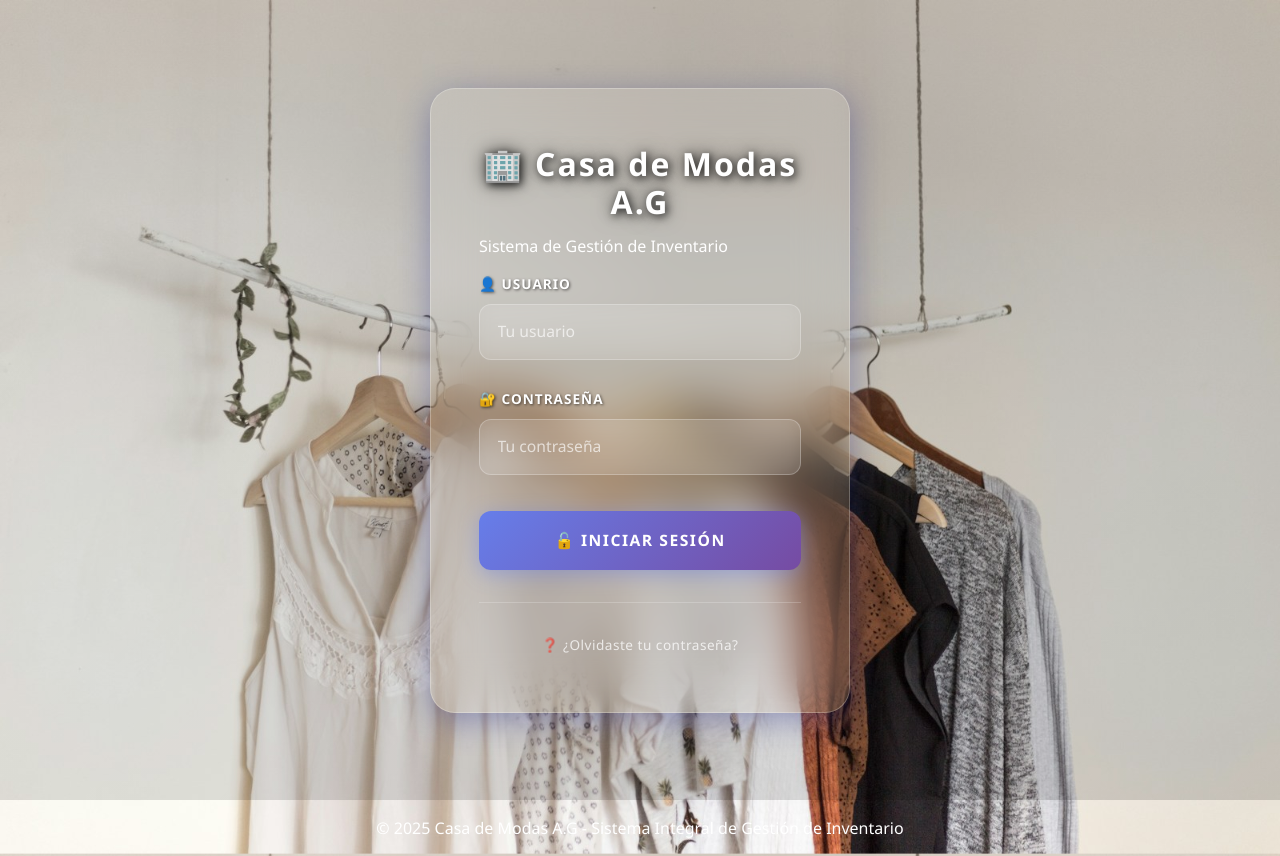
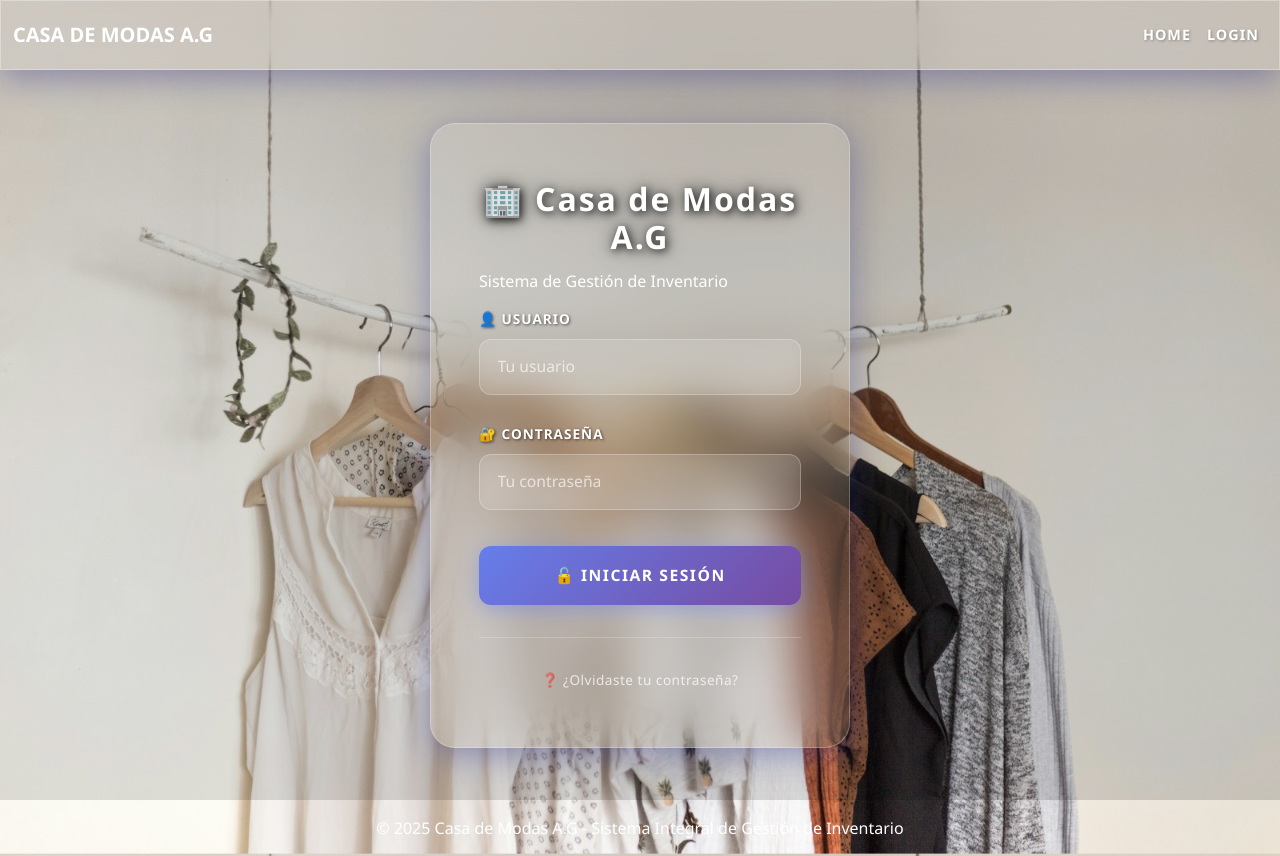
Before and after one commit to Etrejos97/CDMAG, a React (Vite) app in the folder frontend/: page /login in a window 1280 px wide. Built offline with nearby package versions, Linux system fonts and the light colour scheme.

Commit message:
Refactorización de la lógica de visualización de la Navbar y ajustes en estilos de la página de inicio de sesión

```diff
--- a/frontend/src/App.jsx
+++ b/frontend/src/App.jsx
@@ -1,3 +1,4 @@
+// ...existing code...
 import { BrowserRouter as Router, Routes, Route, useLocation } from 'react-router-dom';
 import { AuthProvider } from './context/AuthContext';
 import ProtectedRoute from './components/ProtectedRoute';
@@ -19,11 +20,9 @@ function AppContent() {
   // Detecta la ruta actual
   const isLoginPage = location.pathname === '/login';
   const isHomePage = location.pathname === '/';
-  const isAdminRoute = location.pathname.startsWith('/admin');
-  const isUserRoute = location.pathname.startsWith('/user');
 
-  // Navbar NO se muestra en login, home, y tampoco en dashboards porque tienen Sidebar
-  const showNavbar = !isLoginPage && !isHomePage && !isAdminRoute && !isUserRoute;
+  // Mostrar Navbar SOLO en /login y /
+  const showNavbar = isLoginPage || isHomePage;
 
   return (
     <>
@@ -31,10 +30,10 @@ function AppContent() {
       <Routes>
         {/* RUTAS PÚBLICAS */}
 
-        {/* RUTA LOGIN - Sin Layout, sin Navbar */}
+        {/* RUTA LOGIN - Sin Layout, con Navbar */}
         <Route path="/login" element={<Login />} />
 
-        {/* RUTA HOME - Con Layout y sin Navbar */}
+        {/* RUTA HOME - Con Layout y con Navbar */}
         <Route path="/" element={<Layout><Home /></Layout>} />
 
         {/* RUTAS PROTEGIDAS - USUARIO REGULAR */}
@@ -65,7 +64,6 @@ function AppContent() {
 
         {/* RUTAS PROTEGIDAS - ADMIN */}
 
-        {/* PASO 1: Admin Dashboard - Solo Administrador */}
         <Route
           path="/admin/dashboard"
           element={
@@ -75,7 +73,6 @@ function AppContent() {
           }
         />
 
-        {/* PASO 2: Gestión Usuarios - Solo Administrador */}
         <Route
           path="/admin/usuarios"
           element={
@@ -85,7 +82,6 @@ function AppContent() {
           }
         />
 
-        {/* Admin Productos - Solo Administrador */}
         <Route
           path="/admin/productos"
           element={
@@ -97,7 +93,6 @@ function AppContent() {
           }
         />
 
-        {/* Admin Ventas - Solo Administrador */}
         <Route
           path="/admin/ventas"
           element={
@@ -111,7 +106,6 @@ function AppContent() {
 
         {/* RUTAS PROTEGIDAS - USER DASHBOARD */}
 
-        {/* PASO 3: User Dashboard - Solo Usuario */}
         <Route
           path="/user/dashboard"
           element={
@@ -121,7 +115,6 @@ function AppContent() {
           }
         />
 
-        {/* User Productos */}
         <Route
           path="/user/productos"
           element={
@@ -133,7 +126,6 @@ function AppContent() {
           }
         />
 
-        {/* User Ventas */}
         <Route
           path="/user/ventas"
           element={
--- a/frontend/src/context/AuthContext.jsx
+++ b/frontend/src/context/AuthContext.jsx
@@ -1,5 +1,5 @@
+
 import React, { createContext, useState, useEffect } from 'react';
-
 export const AuthContext = createContext();
 
 export const AuthProvider = ({ children }) => {
--- a/frontend/src/pages/Login.css
+++ b/frontend/src/pages/Login.css
@@ -1,6 +1,4 @@
-/**
- * Estilos para la página de inicio de sesión
- */
+
 
 /* Contenedor principal */
 .login-container {
@@ -10,8 +8,9 @@
   display: flex;
   justify-content: center;
   align-items: center;
-  padding: 2rem;
+  padding: calc(2rem + 70px) 2rem 2rem; /* <-- espacio superior para la navbar (70px) */
   background: linear-gradient(135deg, rgba(0,0,0,0.1) 0%, rgba(0,0,0,0.15) 100%);
+  box-sizing: border-box; /* asegúrate de que el padding no rompa el layout */
 }
 
 /* Tarjeta de login */
```
